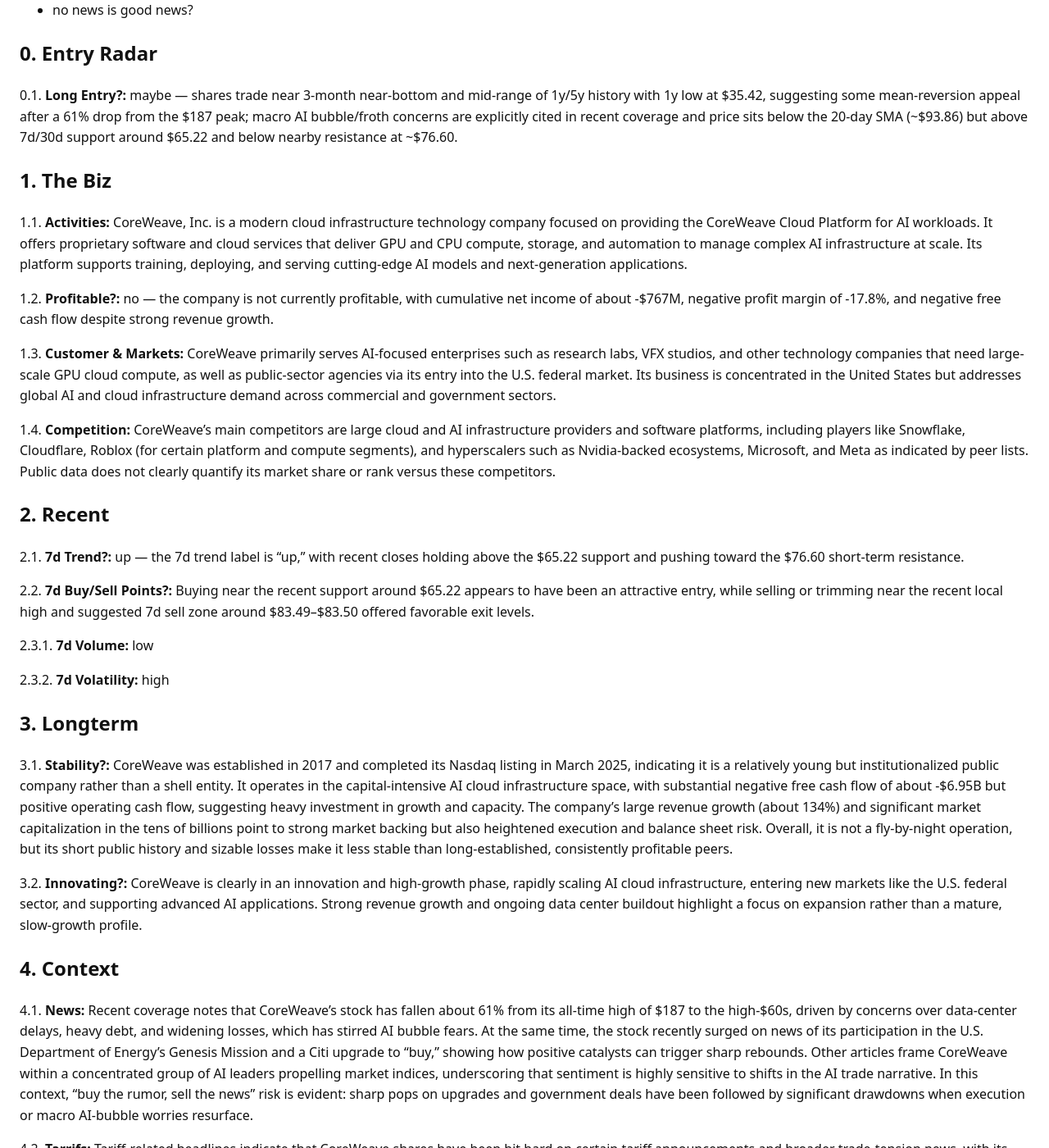
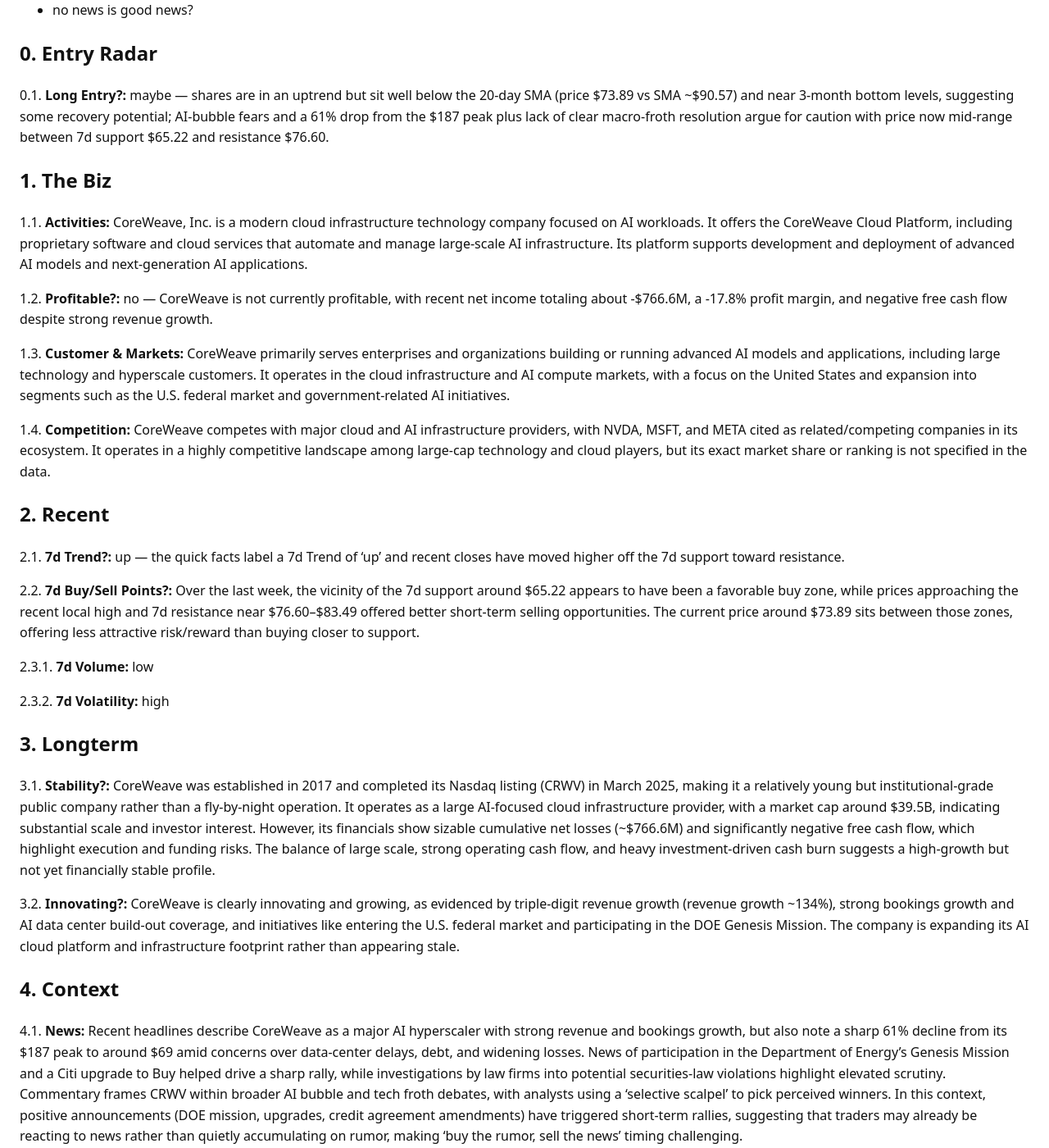
Before and after one commit to ryness/stonks, a Jekyll site: the page built from _reports/CRWV.md, in a window 1280 px wide and 1400 px high, scrolled down 509 px. Shown: the whole window at 82% size. Built offline with Jekyll 4.4.1, drawn with Linux system fonts in a browser that asks for light colours; some of the changed text lies outside the part shown.

Commit message:
Update report: rotation+GodsEye

```diff
--- a/_reports/CRWV.md
+++ b/_reports/CRWV.md
@@ -2,11 +2,11 @@
 layout: default
 title: "CRWV Stock Report"
 ticker: "CRWV"
-date: 2025-12-30
-generated_at: 2025-12-30T10:23:35.451476+00:00
-runtime_seconds: 24.67
+date: 2026-01-04
+generated_at: 2026-01-04T01:53:01.961260+00:00
+runtime_seconds: 24.06
 raw_markdown: |
-  **Generated:** <time class="js-local-time" datetime="2025-12-30T10:23:35.451476+00:00">2025-12-30 10:23 UTC</time> (runtime 24.67s)
+  **Generated:** <time class="js-local-time" datetime="2026-01-04T01:53:01.961260+00:00">2026-01-04 01:53 UTC</time> (runtime 24.06s)
 
   ![CoreWeave, Inc. Class A Common Stock logo](https://ryness.github.io/stonks/assets/logos/CRWV.png)
 
@@ -37,23 +37,23 @@ raw_markdown: |
 
   ## 0. Entry Radar
 
-  0.1. **Long Entry?:** maybe — shares trade near 3‑month near-bottom and mid-range of 1y/5y history with 1y low at $35.42, suggesting some mean-reversion appeal after a 61% drop from the $187 peak; macro AI bubble/froth concerns are explicitly cited in recent coverage and price sits below the 20-day SMA (~$93.86) but above 7d/30d support around $65.22 and below nearby resistance at ~$76.60.
+  0.1. **Long Entry?:** maybe — shares are in an uptrend but sit well below the 20-day SMA (price $73.89 vs SMA ~$90.57) and near 3-month bottom levels, suggesting some recovery potential; AI-bubble fears and a 61% drop from the $187 peak plus lack of clear macro-froth resolution argue for caution with price now mid-range between 7d support $65.22 and resistance $76.60.
 
   ## 1. The Biz
 
-  1.1. **Activities:** CoreWeave, Inc. is a modern cloud infrastructure technology company focused on providing the CoreWeave Cloud Platform for AI workloads. It offers proprietary software and cloud services that deliver GPU and CPU compute, storage, and automation to manage complex AI infrastructure at scale. Its platform supports training, deploying, and serving cutting-edge AI models and next-generation applications.
+  1.1. **Activities:** CoreWeave, Inc. is a modern cloud infrastructure technology company focused on AI workloads. It offers the CoreWeave Cloud Platform, including proprietary software and cloud services that automate and manage large-scale AI infrastructure. Its platform supports development and deployment of advanced AI models and next-generation AI applications.
 
-  1.2. **Profitable?:** no — the company is not currently profitable, with cumulative net income of about -$767M, negative profit margin of -17.8%, and negative free cash flow despite strong revenue growth.
+  1.2. **Profitable?:** no — CoreWeave is not currently profitable, with recent net income totaling about -$766.6M, a -17.8% profit margin, and negative free cash flow despite strong revenue growth.
 
-  1.3. **Customer & Markets:** CoreWeave primarily serves AI-focused enterprises such as research labs, VFX studios, and other technology companies that need large-scale GPU cloud compute, as well as public-sector agencies via its entry into the U.S. federal market. Its business is concentrated in the United States but addresses global AI and cloud infrastructure demand across commercial and government sectors.
+  1.3. **Customer & Markets:** CoreWeave primarily serves enterprises and organizations building or running advanced AI models and applications, including large technology and hyperscale customers. It operates in the cloud infrastructure and AI compute markets, with a focus on the United States and expansion into segments such as the U.S. federal market and government-related AI initiatives.
 
-  1.4. **Competition:** CoreWeave's main competitors are large cloud and AI infrastructure providers and software platforms, including players like Snowflake, Cloudflare, Roblox (for certain platform and compute segments), and hyperscalers such as Nvidia-backed ecosystems, Microsoft, and Meta as indicated by peer lists. Public data does not clearly quantify its market share or rank versus these competitors.
+  1.4. **Competition:** CoreWeave competes with major cloud and AI infrastructure providers, with NVDA, MSFT, and META cited as related/competing companies in its ecosystem. It operates in a highly competitive landscape among large-cap technology and cloud players, but its exact market share or ranking is not specified in the data.
 
   ## 2. Recent
 
-  2.1. **7d Trend?:** up — the 7d trend label is "up," with recent closes holding above the $65.22 support and pushing toward the $76.60 short-term resistance.
+  2.1. **7d Trend?:** up — the quick facts label a 7d Trend of 'up' and recent closes have moved higher off the 7d support toward resistance.
 
-  2.2. **7d Buy/Sell Points?:** Buying near the recent support around $65.22 appears to have been an attractive entry, while selling or trimming near the recent local high and suggested 7d sell zone around $83.49–$83.50 offered favorable exit levels.
+  2.2. **7d Buy/Sell Points?:** Over the last week, the vicinity of the 7d support around $65.22 appears to have been a favorable buy zone, while prices approaching the recent local high and 7d resistance near $76.60–$83.49 offered better short-term selling opportunities. The current price around $73.89 sits between those zones, offering less attractive risk/reward than buying closer to support.
 
   2.3.1. **7d Volume:** low
 
@@ -61,15 +61,15 @@ raw_markdown: |
 
   ## 3. Longterm
 
-  3.1. **Stability?:** CoreWeave was established in 2017 and completed its Nasdaq listing in March 2025, indicating it is a relatively young but institutionalized public company rather than a shell entity. It operates in the capital-intensive AI cloud infrastructure space, with substantial negative free cash flow of about -$6.95B but positive operating cash flow, suggesting heavy investment in growth and capacity. The company's large revenue growth (about 134%) and significant market capitalization in the tens of billions point to strong market backing but also heightened execution and balance sheet risk. Overall, it is not a fly-by-night operation, but its short public history and sizable losses make it less stable than long-established, consistently profitable peers.
+  3.1. **Stability?:** CoreWeave was established in 2017 and completed its Nasdaq listing (CRWV) in March 2025, making it a relatively young but institutional-grade public company rather than a fly-by-night operation. It operates as a large AI-focused cloud infrastructure provider, with a market cap around $39.5B, indicating substantial scale and investor interest. However, its financials show sizable cumulative net losses (~$766.6M) and significantly negative free cash flow, which highlight execution and funding risks. The balance of large scale, strong operating cash flow, and heavy investment-driven cash burn suggests a high-growth but not yet financially stable profile.
 
-  3.2. **Innovating?:** CoreWeave is clearly in an innovation and high-growth phase, rapidly scaling AI cloud infrastructure, entering new markets like the U.S. federal sector, and supporting advanced AI applications. Strong revenue growth and ongoing data center buildout highlight a focus on expansion rather than a mature, slow-growth profile.
+  3.2. **Innovating?:** CoreWeave is clearly innovating and growing, as evidenced by triple-digit revenue growth (revenue growth ~134%), strong bookings growth and AI data center build-out coverage, and initiatives like entering the U.S. federal market and participating in the DOE Genesis Mission. The company is expanding its AI cloud platform and infrastructure footprint rather than appearing stale.
 
   ## 4. Context
 
-  4.1. **News:** Recent coverage notes that CoreWeave's stock has fallen about 61% from its all-time high of $187 to the high-$60s, driven by concerns over data-center delays, heavy debt, and widening losses, which has stirred AI bubble fears. At the same time, the stock recently surged on news of its participation in the U.S. Department of Energy's Genesis Mission and a Citi upgrade to "buy," showing how positive catalysts can trigger sharp rebounds. Other articles frame CoreWeave within a concentrated group of AI leaders propelling market indices, underscoring that sentiment is highly sensitive to shifts in the AI trade narrative. In this context, "buy the rumor, sell the news" risk is evident: sharp pops on upgrades and government deals have been followed by significant drawdowns when execution or macro AI-bubble worries resurface.
+  4.1. **News:** Recent headlines describe CoreWeave as a major AI hyperscaler with strong revenue and bookings growth, but also note a sharp 61% decline from its $187 peak to around $69 amid concerns over data-center delays, debt, and widening losses. News of participation in the Department of Energy's Genesis Mission and a Citi upgrade to Buy helped drive a sharp rally, while investigations by law firms into potential securities-law violations highlight elevated scrutiny. Commentary frames CRWV within broader AI bubble and tech froth debates, with analysts using a 'selective scalpel' to pick perceived winners. In this context, positive announcements (DOE mission, upgrades, credit agreement amendments) have triggered short-term rallies, suggesting that traders may already be reacting to news rather than quietly accumulating on rumor, making 'buy the rumor, sell the news' timing challenging.
 
-  4.2. **Tarrifs:** Tariff-related headlines indicate that CoreWeave shares have been hit hard on certain tariff announcements and broader trade-tension news, with its stock cited among tech names that tanked on tariff fears. Overall, tariffs and trade tensions have acted as negative catalysts for the stock, contributing to bouts of volatility and sell-offs.
+  4.2. **Tarrifs:** Tariff news has caused volatility in CoreWeave's stock, with reports of its shares both tanking and surging around Trump tariff announcements and broader tariff-related market selloffs. Overall, tariffs appear to act as a macro headline risk that can trigger sharp short-term moves in CRWV rather than a clearly defined long-term fundamental drag or benefit based on the provided data.
 
   ## 5. QuickRef
 
@@ -235,12 +235,12 @@ raw_markdown: |
     - 4.2 Tarrifs
   Asking OpenAI for analysis...
   Received response from OpenAI.
-  LLM raw output (truncated): {&quot;0.1&quot;:&quot;maybe — shares trade near 3‑month near-bottom and mid-range of 1y/5y history with 1y low at $35.42, suggesting some mean-reversion appeal after a 61% drop from the $187 peak; macro AI bubble/froth concerns are explicitly cited in recent coverage and price sits below the 20-day SMA (~$93.86) but above 7d/30d support around $65.22 and below nearby resistance at ~$76.60.&quot;,&quot;1.1&quot;:&quot;CoreWeave, Inc. is a modern cloud infrastructure technology company focused on providing the CoreWeave Cloud Platform for AI workloads. It offers proprietary software and cloud services that deliver GPU and CPU co
+  LLM raw output (truncated): {&quot;0.1&quot;: &quot;maybe — shares are in an uptrend but sit well below the 20-day SMA (price $73.89 vs SMA ~$90.57) and near 3-month bottom levels, suggesting some recovery potential; AI-bubble fears and a 61% drop from the $187 peak plus lack of clear macro-froth resolution argue for caution with price now mid-range between 7d support $65.22 and resistance $76.60.&quot;, &quot;1.1&quot;: &quot;CoreWeave, Inc. is a modern cloud infrastructure technology company focused on AI workloads. It offers the CoreWeave Cloud Platform, including proprietary software and cloud services that automate and manage large-scale AI infrastru
   </code></pre>
   </details>
 ---
 
-**Generated:** <time class="js-local-time" datetime="2025-12-30T10:23:35.451476+00:00">2025-12-30 10:23 UTC</time> (runtime 24.67s)
+**Generated:** <time class="js-local-time" datetime="2026-01-04T01:53:01.961260+00:00">2026-01-04 01:53 UTC</time> (runtime 24.06s)
 
 ![CoreWeave, Inc. Class A Common Stock logo](https://ryness.github.io/stonks/assets/logos/CRWV.png)
 
@@ -271,23 +271,23 @@ raw_markdown: |
 
 ## 0. Entry Radar
 
-0.1. **Long Entry?:** maybe — shares trade near 3‑month near-bottom and mid-range of 1y/5y history with 1y low at $35.42, suggesting some mean-reversion appeal after a 61% drop from the $187 peak; macro AI bubble/froth concerns are explicitly cited in recent coverage and price sits below the 20-day SMA (~$93.86) but above 7d/30d support around $65.22 and below nearby resistance at ~$76.60.
+0.1. **Long Entry?:** maybe — shares are in an uptrend but sit well below the 20-day SMA (price $73.89 vs SMA ~$90.57) and near 3-month bottom levels, suggesting some recovery potential; AI-bubble fears and a 61% drop from the $187 peak plus lack of clear macro-froth resolution argue for caution with price now mid-range between 7d support $65.22 and resistance $76.60.
 
 ## 1. The Biz
 
-1.1. **Activities:** CoreWeave, Inc. is a modern cloud infrastructure technology company focused on providing the CoreWeave Cloud Platform for AI workloads. It offers proprietary software and cloud services that deliver GPU and CPU compute, storage, and automation to manage complex AI infrastructure at scale. Its platform supports training, deploying, and serving cutting-edge AI models and next-generation applications.
+1.1. **Activities:** CoreWeave, Inc. is a modern cloud infrastructure technology company focused on AI workloads. It offers the CoreWeave Cloud Platform, including proprietary software and cloud services that automate and manage large-scale AI infrastructure. Its platform supports development and deployment of advanced AI models and next-generation AI applications.
 
-1.2. **Profitable?:** no — the company is not currently profitable, with cumulative net income of about -$767M, negative profit margin of -17.8%, and negative free cash flow despite strong revenue growth.
+1.2. **Profitable?:** no — CoreWeave is not currently profitable, with recent net income totaling about -$766.6M, a -17.8% profit margin, and negative free cash flow despite strong revenue growth.
 
-1.3. **Customer & Markets:** CoreWeave primarily serves AI-focused enterprises such as research labs, VFX studios, and other technology companies that need large-scale GPU cloud compute, as well as public-sector agencies via its entry into the U.S. federal market. Its business is concentrated in the United States but addresses global AI and cloud infrastructure demand across commercial and government sectors.
+1.3. **Customer & Markets:** CoreWeave primarily serves enterprises and organizations building or running advanced AI models and applications, including large technology and hyperscale customers. It operates in the cloud infrastructure and AI compute markets, with a focus on the United States and expansion into segments such as the U.S. federal market and government-related AI initiatives.
 
-1.4. **Competition:** CoreWeave's main competitors are large cloud and AI infrastructure providers and software platforms, including players like Snowflake, Cloudflare, Roblox (for certain platform and compute segments), and hyperscalers such as Nvidia-backed ecosystems, Microsoft, and Meta as indicated by peer lists. Public data does not clearly quantify its market share or rank versus these competitors.
+1.4. **Competition:** CoreWeave competes with major cloud and AI infrastructure providers, with NVDA, MSFT, and META cited as related/competing companies in its ecosystem. It operates in a highly competitive landscape among large-cap technology and cloud players, but its exact market share or ranking is not specified in the data.
 
 ## 2. Recent
 
-2.1. **7d Trend?:** up — the 7d trend label is "up," with recent closes holding above the $65.22 support and pushing toward the $76.60 short-term resistance.
+2.1. **7d Trend?:** up — the quick facts label a 7d Trend of 'up' and recent closes have moved higher off the 7d support toward resistance.
 
-2.2. **7d Buy/Sell Points?:** Buying near the recent support around $65.22 appears to have been an attractive entry, while selling or trimming near the recent local high and suggested 7d sell zone around $83.49–$83.50 offered favorable exit levels.
+2.2. **7d Buy/Sell Points?:** Over the last week, the vicinity of the 7d support around $65.22 appears to have been a favorable buy zone, while prices approaching the recent local high and 7d resistance near $76.60–$83.49 offered better short-term selling opportunities. The current price around $73.89 sits between those zones, offering less attractive risk/reward than buying closer to support.
 
 2.3.1. **7d Volume:** low
 
@@ -295,15 +295,15 @@ raw_markdown: |
 
 ## 3. Longterm
 
-3.1. **Stability?:** CoreWeave was established in 2017 and completed its Nasdaq listing in March 2025, indicating it is a relatively young but institutionalized public company rather than a shell entity. It operates in the capital-intensive AI cloud infrastructure space, with substantial negative free cash flow of about -$6.95B but positive operating cash flow, suggesting heavy investment in growth and capacity. The company's large revenue growth (about 134%) and significant market capitalization in the tens of billions point to strong market backing but also heightened execution and balance sheet risk. Overall, it is not a fly-by-night operation, but its short public history and sizable losses make it less stable than long-established, consistently profitable peers.
+3.1. **Stability?:** CoreWeave was established in 2017 and completed its Nasdaq listing (CRWV) in March 2025, making it a relatively young but institutional-grade public company rather than a fly-by-night operation. It operates as a large AI-focused cloud infrastructure provider, with a market cap around $39.5B, indicating substantial scale and investor interest. However, its financials show sizable cumulative net losses (~$766.6M) and significantly negative free cash flow, which highlight execution and funding risks. The balance of large scale, strong operating cash flow, and heavy investment-driven cash burn suggests a high-growth but not yet financially stable profile.
 
-3.2. **Innovating?:** CoreWeave is clearly in an innovation and high-growth phase, rapidly scaling AI cloud infrastructure, entering new markets like the U.S. federal sector, and supporting advanced AI applications. Strong revenue growth and ongoing data center buildout highlight a focus on expansion rather than a mature, slow-growth profile.
+3.2. **Innovating?:** CoreWeave is clearly innovating and growing, as evidenced by triple-digit revenue growth (revenue growth ~134%), strong bookings growth and AI data center build-out coverage, and initiatives like entering the U.S. federal market and participating in the DOE Genesis Mission. The company is expanding its AI cloud platform and infrastructure footprint rather than appearing stale.
 
 ## 4. Context
 
-4.1. **News:** Recent coverage notes that CoreWeave's stock has fallen about 61% from its all-time high of $187 to the high-$60s, driven by concerns over data-center delays, heavy debt, and widening losses, which has stirred AI bubble fears. At the same time, the stock recently surged on news of its participation in the U.S. Department of Energy's Genesis Mission and a Citi upgrade to "buy," showing how positive catalysts can trigger sharp rebounds. Other articles frame CoreWeave within a concentrated group of AI leaders propelling market indices, underscoring that sentiment is highly sensitive to shifts in the AI trade narrative. In this context, "buy the rumor, sell the news" risk is evident: sharp pops on upgrades and government deals have been followed by significant drawdowns when execution or macro AI-bubble worries resurface.
+4.1. **News:** Recent headlines describe CoreWeave as a major AI hyperscaler with strong revenue and bookings growth, but also note a sharp 61% decline from its $187 peak to around $69 amid concerns over data-center delays, debt, and widening losses. News of participation in the Department of Energy's Genesis Mission and a Citi upgrade to Buy helped drive a sharp rally, while investigations by law firms into potential securities-law violations highlight elevated scrutiny. Commentary frames CRWV within broader AI bubble and tech froth debates, with analysts using a 'selective scalpel' to pick perceived winners. In this context, positive announcements (DOE mission, upgrades, credit agreement amendments) have triggered short-term rallies, suggesting that traders may already be reacting to news rather than quietly accumulating on rumor, making 'buy the rumor, sell the news' timing challenging.
 
-4.2. **Tarrifs:** Tariff-related headlines indicate that CoreWeave shares have been hit hard on certain tariff announcements and broader trade-tension news, with its stock cited among tech names that tanked on tariff fears. Overall, tariffs and trade tensions have acted as negative catalysts for the stock, contributing to bouts of volatility and sell-offs.
+4.2. **Tarrifs:** Tariff news has caused volatility in CoreWeave's stock, with reports of its shares both tanking and surging around Trump tariff announcements and broader tariff-related market selloffs. Overall, tariffs appear to act as a macro headline risk that can trigger sharp short-term moves in CRWV rather than a clearly defined long-term fundamental drag or benefit based on the provided data.
 
 ## 5. QuickRef
 
@@ -469,6 +469,6 @@ Dispatching bullets to OpenAI:
   - 4.2 Tarrifs
 Asking OpenAI for analysis...
 Received response from OpenAI.
-LLM raw output (truncated): {&quot;0.1&quot;:&quot;maybe — shares trade near 3‑month near-bottom and mid-range of 1y/5y history with 1y low at $35.42, suggesting some mean-reversion appeal after a 61% drop from the $187 peak; macro AI bubble/froth concerns are explicitly cited in recent coverage and price sits below the 20-day SMA (~$93.86) but above 7d/30d support around $65.22 and below nearby resistance at ~$76.60.&quot;,&quot;1.1&quot;:&quot;CoreWeave, Inc. is a modern cloud infrastructure technology company focused on providing the CoreWeave Cloud Platform for AI workloads. It offers proprietary software and cloud services that deliver GPU and CPU co
+LLM raw output (truncated): {&quot;0.1&quot;: &quot;maybe — shares are in an uptrend but sit well below the 20-day SMA (price $73.89 vs SMA ~$90.57) and near 3-month bottom levels, suggesting some recovery potential; AI-bubble fears and a 61% drop from the $187 peak plus lack of clear macro-froth resolution argue for caution with price now mid-range between 7d support $65.22 and resistance $76.60.&quot;, &quot;1.1&quot;: &quot;CoreWeave, Inc. is a modern cloud infrastructure technology company focused on AI workloads. It offers the CoreWeave Cloud Platform, including proprietary software and cloud services that automate and manage large-scale AI infrastru
 </code></pre>
 </details>
```
Also changed, not shown: other parts of _reports/CRWV.md (+2 -2 lines), _reports/GODSEYE.md (+21 -21 lines).
